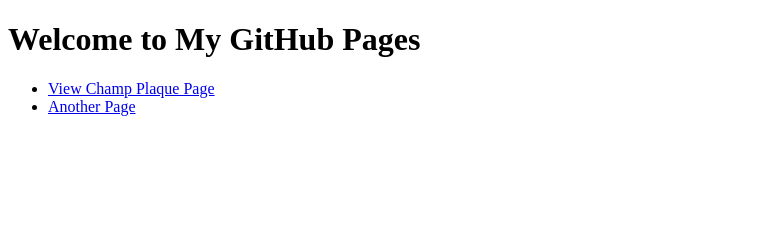
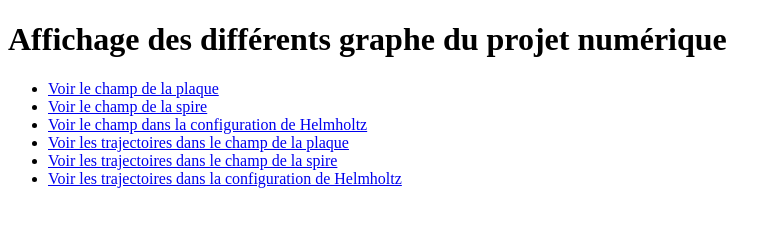
Before and after one commit to SpartacusIsBack/SpartacusIsBack.github.io, a plain HTML site: page index.html in a window 1280 px wide. Shown: the whole page, without its empty margins (0-781 px from the left). Drawn offline with Linux system fonts and the light colour scheme.

Commit message:
Update index.html

```diff
--- a/index.html
+++ b/index.html
@@ -2,13 +2,17 @@
 <html>
 <head>
   <meta charset="UTF-8">
-  <title>My HTML Pages</title>
+  <title>Projet Numérique : etude de champ magnétique</title>
 </head>
 <body>
-  <h1>Welcome to My GitHub Pages</h1>
+  <h1>Affichage des différents graphe du projet numérique</h1>
   <ul>
-    <li><a href="champ-plaque4.html">View Champ Plaque Page</a></li>
-    <li><a href="another-page.html">Another Page</a></li>
+    <li><a href="champ-plaque4.html">Voir le champ de la plaque</a></li>
+    <li><a href="champ-spire2.html">Voir le champ de la spire</a></li>
+    <li><a href="champ-helmholtz2.html">Voir le champ dans la configuration de Helmholtz</a></li>
+    <li><a href="traj-plaque.html">Voir les trajectoires dans le champ de la plaque</a></li>
+    <li><a href="traj-spire.html">Voir les trajectoires dans le champ de la spire</a></li>
+    <li><a href="traj-helmholtz.html">Voir les trajectoires dans la configuration de Helmholtz</a></li>
   </ul>
 </body>
 </html>
```
